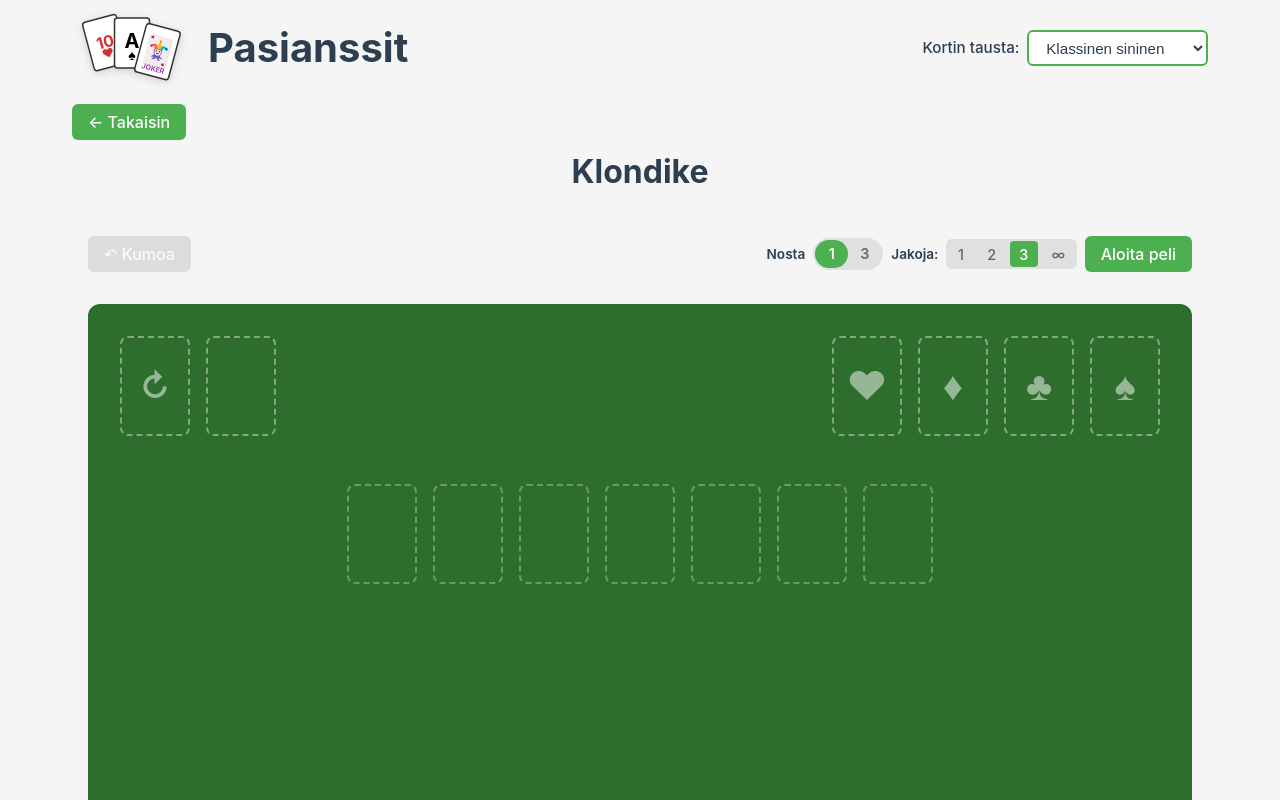
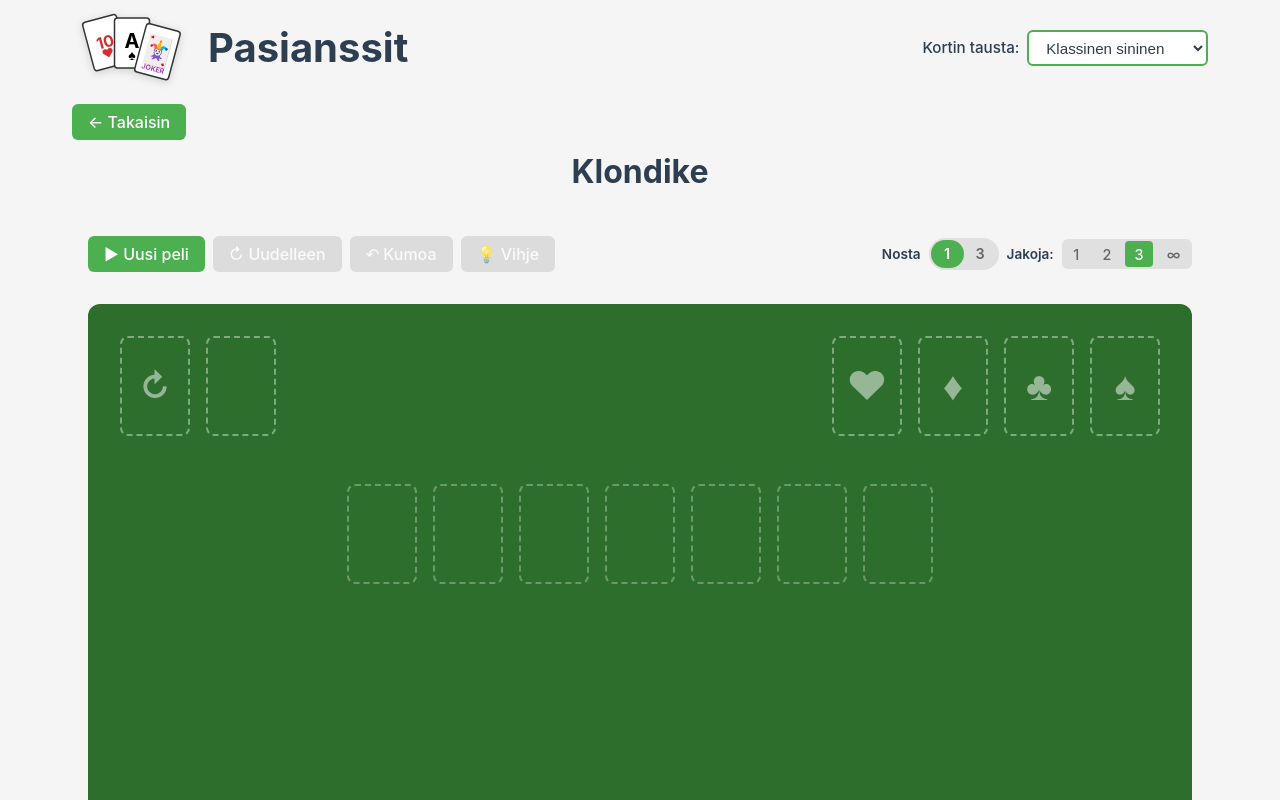
Before and after one commit to kirsirinnesalo/svelte-solitaire, a Svelte app: page / in a window 1280 px wide. Both pictures are taken after a click on the button 332 px from the left and 303 px from the top of the page. Shown: the top 800 px of the page. Built offline with nearby package versions, Linux system fonts and the light colour scheme.

Commit message:
Uudelleenjärjestetty game-header: toiminnalliset napit vasemmalle, asetukset oikealle. Lisätty ▶ Uusi peli, ↻ Uudelleen ja 💡 Vihje -napit

```diff
--- a/src/games/acesup/AcesUp.svelte
+++ b/src/games/acesup/AcesUp.svelte
@@ -161,13 +161,17 @@
 
 <div class="acesup">
   <div class="game-header">
-    <button on:click={undo} disabled={history.length === 0 || isWon || isLost} class="undo-btn">↺ Kumoa</button>
-    <div class="header-right">
+    <div class="action-buttons">
+      <button on:click={initGame} class="new-game-btn">▶ Uusi peli</button>
+      <button class="restart-btn" disabled title="Tulossa pian">↻ Uudelleen</button>
+      <button on:click={undo} disabled={history.length === 0 || isWon || isLost} class="undo-btn">↺ Kumoa</button>
+      <button class="hint-btn" disabled title="Tulossa pian">💡 Vihje</button>
+    </div>
+    <div class="game-settings">
       <label class="highlight-toggle">
         <input type="checkbox" bind:checked={showHighlight} />
         Korostus
       </label>
-      <button on:click={initGame} class="new-game-btn">Uusi peli</button>
     </div>
   </div>
 
@@ -254,14 +258,40 @@
 
   /* AcesUp-specific overrides */
   .game-header {
+    display: flex;
+    justify-content: space-between;
+    align-items: center;
     margin-bottom: 1rem;
     gap: 1rem;
   }
 
-  .header-right {
+  .action-buttons {
+    display: flex;
+    gap: 0.5rem;
+    align-items: center;
+  }
+
+  .game-settings {
     display: flex;
     align-items: center;
     gap: 0.75rem;
+  }
+
+  .restart-btn, .hint-btn {
+    padding: 0.5rem 1rem;
+    border: none;
+    border-radius: 6px;
+    background: #4CAF50;
+    color: white;
+    cursor: pointer;
+    font-size: 1rem;
+    transition: background 0.2s;
+  }
+
+  .restart-btn:disabled, .hint-btn:disabled {
+    background: #ccc;
+    cursor: not-allowed;
+    opacity: 0.6;
   }
 
   .highlight-toggle {
--- a/src/games/clock/Clock.svelte
+++ b/src/games/clock/Clock.svelte
@@ -131,9 +131,16 @@
 
 <div class="clock-game">
   <div class="game-header">
-    <button on:click={initGame} class="new-game-btn">
-      {gameStarted ? 'Uusi peli' : 'Aloita peli'}
-    </button>
+    <div class="action-buttons">
+      <button on:click={initGame} class="new-game-btn">
+        ▶ Uusi peli
+      </button>
+      <button class="restart-btn" disabled title="Tulossa pian">↻ Uudelleen</button>
+      <button class="hint-btn" disabled title="Tulossa pian">💡 Vihje</button>
+    </div>
+    <div class="game-settings">
+      <!-- Ei asetuksia tällä hetkellä -->
+    </div>
   </div>
 
   <div class="game-area">
@@ -228,7 +235,40 @@
 
   /* Clock-specific overrides */
   .game-header {
+    display: flex;
+    justify-content: space-between;
+    align-items: center;
     margin-bottom: 1rem;
+    gap: 1rem;
+  }
+
+  .action-buttons {
+    display: flex;
+    gap: 0.5rem;
+    align-items: center;
+  }
+
+  .game-settings {
+    display: flex;
+    align-items: center;
+    gap: 0.75rem;
+  }
+
+  .restart-btn, .hint-btn {
+    padding: 0.5rem 1rem;
+    border: none;
+    border-radius: 6px;
+    background: #4CAF50;
+    color: white;
+    cursor: pointer;
+    font-size: 1rem;
+    transition: background 0.2s;
+  }
+
+  .restart-btn:disabled, .hint-btn:disabled {
+    background: #ccc;
+    cursor: not-allowed;
+    opacity: 0.6;
   }
 
   .game-area {
--- a/src/games/klondike/Klondike.svelte
+++ b/src/games/klondike/Klondike.svelte
@@ -219,8 +219,18 @@
 
 <div class="klondike">
   <div class="game-header">
-    <button on:click={undo} class="undo-btn" disabled={history.length === 0 || isWon || isLost || !gameStarted}>↶ Kumoa</button>
-    <div class="game-controls">
+    <div class="action-buttons">
+      <button
+        on:click={initGame}
+        class="new-game-btn"
+      >
+        ▶ Uusi peli
+      </button>
+      <button class="restart-btn" disabled title="Tulossa pian">↻ Uudelleen</button>
+      <button on:click={undo} class="undo-btn" disabled={history.length === 0 || isWon || isLost || !gameStarted}>↶ Kumoa</button>
+      <button class="hint-btn" disabled title="Tulossa pian">💡 Vihje</button>
+    </div>
+    <div class="game-settings">
       <div class="draw-toggle-container">
         <span class="toggle-label">Nosta</span>
         <div class="toggle-slider" class:three={drawCount === 3}>
@@ -270,12 +280,6 @@
           </button>
         </div>
       </div>
-      <button
-        on:click={initGame}
-        class="new-game-btn"
-      >
-        {firstGameStarted ? 'Uusi peli' : 'Aloita peli'}
-      </button>
     </div>
   </div>
 
@@ -451,13 +455,40 @@
 
   /* Klondike-specific overrides and additions */
   .game-header {
+    display: flex;
+    justify-content: space-between;
+    align-items: center;
     margin-bottom: 2rem;
+    gap: 1rem;
   }
 
-  .game-controls {
+  .action-buttons {
     display: flex;
     gap: 0.5rem;
     align-items: center;
+  }
+
+  .game-settings {
+    display: flex;
+    gap: 0.5rem;
+    align-items: center;
+  }
+
+  .restart-btn, .hint-btn {
+    padding: 0.5rem 1rem;
+    border: none;
+    border-radius: 6px;
+    background: #4CAF50;
+    color: white;
+    cursor: pointer;
+    font-size: 1rem;
+    transition: background 0.2s;
+  }
+
+  .restart-btn:disabled, .hint-btn:disabled {
+    background: #ccc;
+    cursor: not-allowed;
+    opacity: 0.6;
   }
 
   .draw-toggle-container {
--- a/src/games/napoleon/Napoleon.svelte
+++ b/src/games/napoleon/Napoleon.svelte
@@ -327,8 +327,13 @@
 
 <div class="napoleon">
   <div class="game-header">
-    <button on:click={undo} class="undo-btn" disabled={history.length === 0 || isWon || isLost}>↶ Kumoa</button>
-    <div class="header-right">
+    <div class="action-buttons">
+      <button on:click={initGame} class="new-game-btn">▶ Uusi peli</button>
+      <button class="restart-btn" disabled title="Tulossa pian">↻ Uudelleen</button>
+      <button on:click={undo} class="undo-btn" disabled={history.length === 0 || isWon || isLost}>↶ Kumoa</button>
+      <button class="hint-btn" disabled title="Tulossa pian">💡 Vihje</button>
+    </div>
+    <div class="game-settings">
       <div class="recycle-toggle-container">
         <span class="toggle-label">Jakoja:</span>
         <div class="recycle-toggle">
@@ -359,7 +364,6 @@
         <input type="checkbox" bind:checked={showCounters} />
         <span>Laskurit</span>
       </label>
-      <button on:click={initGame} class="new-game-btn">Uusi peli</button>
     </div>
   </div>
 
@@ -659,13 +663,40 @@
 
   /* Napoleon-specific overrides */
   .game-header {
+    display: flex;
+    justify-content: space-between;
+    align-items: center;
     margin-bottom: 1rem;
+    gap: 1rem;
   }
 
-  .header-right {
+  .action-buttons {
+    display: flex;
+    gap: 0.5rem;
+    align-items: center;
+  }
+
+  .game-settings {
     display: flex;
     align-items: center;
     gap: 1rem;
+  }
+
+  .restart-btn, .hint-btn {
+    padding: 0.5rem 1rem;
+    border: none;
+    border-radius: 6px;
+    background: #4CAF50;
+    color: white;
+    cursor: pointer;
+    font-size: 1rem;
+    transition: background 0.2s;
+  }
+
+  .restart-btn:disabled, .hint-btn:disabled {
+    background: #ccc;
+    cursor: not-allowed;
+    opacity: 0.6;
   }
 
   .recycle-toggle-container {
```
